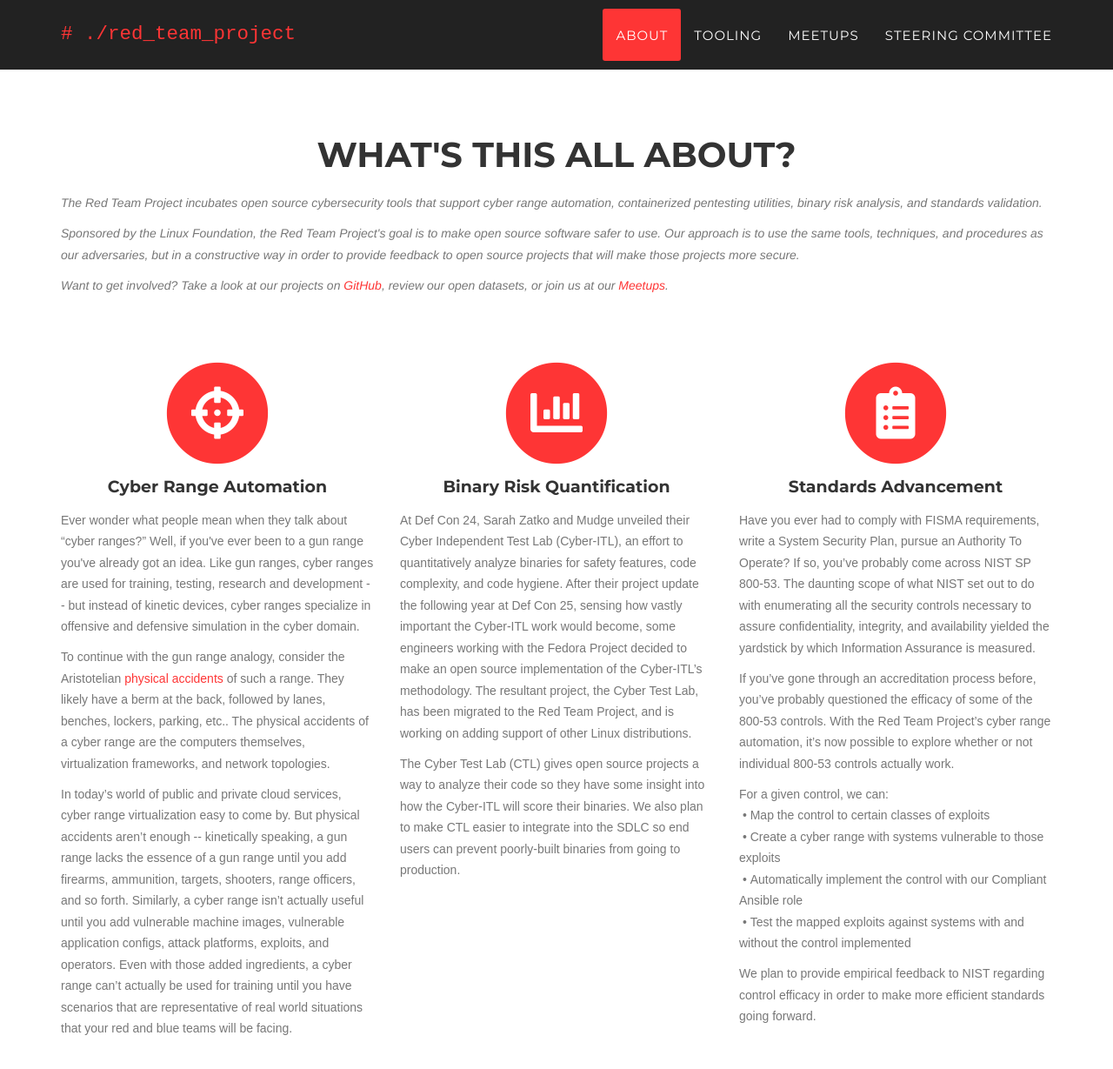
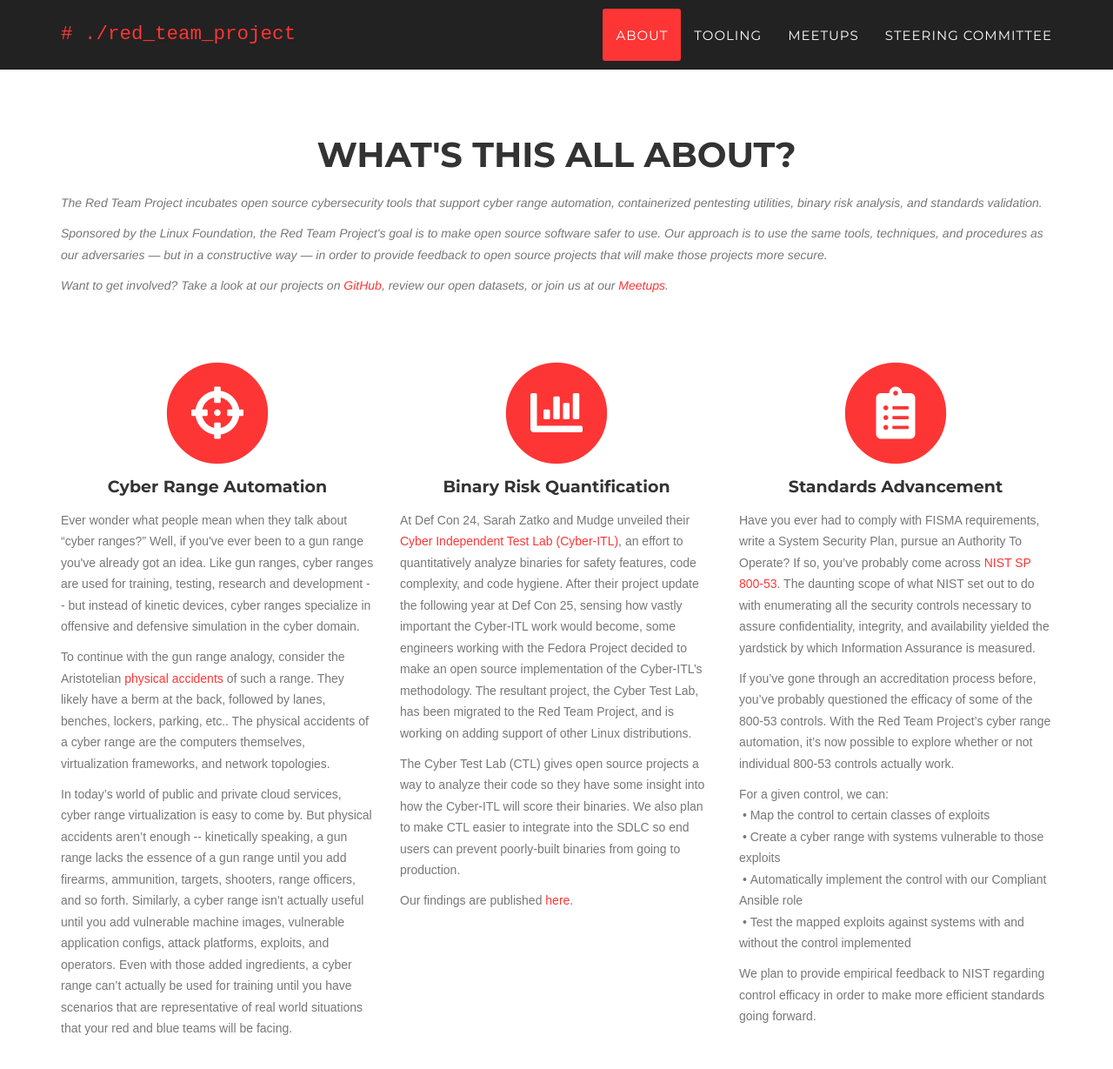
Before and after one commit to redteam-project/redteam-project.github.io, a Jekyll site: the page built from index.html, in a window 1280 px wide and 1400 px high, scrolled down 724 px. Shown: the top 1229 px of the window at 87% size. Built offline with Jekyll 4.4.1, drawn with Linux system fonts in a browser that asks for light colours; some web fonts are replaced.

Commit message:
minor edits

```diff
--- a/_includes/about.html
+++ b/_includes/about.html
@@ -6,7 +6,7 @@
                     <h2 class="section-heading">What's this all about?</h2>
                     <h3 class="section-subheading text-muted">
                       <p align="left">The Red Team Project incubates open source cybersecurity tools that support cyber range automation, containerized pentesting utilities, binary risk analysis, and standards validation.</p>
-                      <p align="left">Sponsored by the Linux Foundation, the Red Team Project's goal is to make open source software safer to use. Our approach is to use the same tools, techniques, and procedures as our adversaries, but in a constructive way in order to provide feedback to open source projects that will make those projects more secure.</p>
+                      <p align="left">Sponsored by the Linux Foundation, the Red Team Project's goal is to make open source software safer to use. Our approach is to use the same tools, techniques, and procedures as our adversaries &mdash; but in a constructive way &mdash; in order to provide feedback to open source projects that will make those projects more secure.</p>
                       <p align="left">Want to get involved? Take a look at our projects on <a href="https://github.com/redteam-project">GitHub</a>, review our open datasets, or join us at our <a href="#meetups">Meetups</a>. </p>
                     </h3>
                 </div>
@@ -21,7 +21,7 @@
                     <h4 class="service-heading">Cyber Range Automation</h4>
                     <p class="text-muted" align="left">Ever wonder what people mean when they talk about “cyber ranges?” Well, if you've ever been to a gun range you've already got an idea. Like gun ranges, cyber ranges are used for training, testing, research and development -- but instead of kinetic devices, cyber ranges specialize in offensive and defensive simulation in the cyber domain.</p>
                     <p class="text-muted" align="left">To continue with the gun range analogy, consider the Aristotelian <a href="https://en.wikipedia.org/wiki/Accident_(philosophy)">physical accidents</a> of such a range. They likely have a berm at the back, followed by lanes, benches, lockers, parking, etc.. The physical accidents of a cyber range are the computers themselves, virtualization frameworks, and network topologies.</p>
-                    <p class="text-muted" align="left">In today’s world of public and private cloud services, cyber range virtualization easy to come by. But physical accidents aren’t enough -- kinetically speaking, a gun range lacks the essence of a gun range until you add firearms, ammunition, targets, shooters, range officers, and so forth. Similarly, a cyber range isn’t actually useful until you add vulnerable machine images, vulnerable application configs, attack platforms, exploits, and operators. Even with those added ingredients, a cyber range can’t actually be used for training until you have scenarios that are representative of real world situations that your red and blue teams will be facing.</p>
+                    <p class="text-muted" align="left">In today’s world of public and private cloud services, cyber range virtualization is easy to come by. But physical accidents aren’t enough -- kinetically speaking, a gun range lacks the essence of a gun range until you add firearms, ammunition, targets, shooters, range officers, and so forth. Similarly, a cyber range isn’t actually useful until you add vulnerable machine images, vulnerable application configs, attack platforms, exploits, and operators. Even with those added ingredients, a cyber range can’t actually be used for training until you have scenarios that are representative of real world situations that your red and blue teams will be facing.</p>
 
                 </div>
                 <div class="col-md-4">
@@ -30,8 +30,9 @@
                         <i class="fa fa-chart-bar fa-stack-1x fa-inverse"></i>
                     </span>
                     <h4 class="service-heading">Binary Risk Quantification</h4>
-                    <p class="text-muted" align="left">At Def Con 24, Sarah Zatko and Mudge unveiled their Cyber Independent Test Lab (Cyber-ITL), an effort to quantitatively analyze binaries for safety features, code complexity, and code hygiene. After their project update the following year at Def Con 25, sensing how vastly important the Cyber-ITL work would become, some engineers working with the Fedora Project decided to make an open source implementation of the Cyber-ITL’s methodology. The resultant project, the Cyber Test Lab, has been migrated to the Red Team Project, and is working on adding support of other Linux distributions.</p>
+                    <p class="text-muted" align="left">At Def Con 24, Sarah Zatko and Mudge unveiled their <a href="https://cyber-itl.org/">Cyber Independent Test Lab (Cyber-ITL)</a>, an effort to quantitatively analyze binaries for safety features, code complexity, and code hygiene. After their project update the following year at Def Con 25, sensing how vastly important the Cyber-ITL work would become, some engineers working with the Fedora Project decided to make an open source implementation of the Cyber-ITL’s methodology. The resultant project, the Cyber Test Lab, has been migrated to the Red Team Project, and is working on adding support of other Linux distributions.</p>
                     <p class="text-muted" align="left">The Cyber Test Lab (CTL) gives open source projects a way to analyze their code so they have some insight into how the Cyber-ITL will score their binaries. We also plan to make CTL easier to integrate into the SDLC so end users can prevent poorly-built binaries from going to production.</p>
+                    <p class="text-muted" align="left">Our findings are published <a href="https://github.com/redteam-project/ctl-results">here</a>.</p>
                 </div>
                 <div class="col-md-4">
                     <span class="fa-stack fa-4x">
@@ -39,7 +40,7 @@
                         <i class="fa fa-clipboard-list fa-stack-1x fa-inverse"></i>
                     </span>
                     <h4 class="service-heading">Standards Advancement</h4>
-                    <p class="text-muted" align="left">Have you ever had to comply with FISMA requirements, write a System Security Plan, pursue an Authority To Operate? If so, you’ve probably come across NIST SP 800-53. The daunting scope of what NIST set out to do with enumerating all the security controls necessary to assure confidentiality, integrity, and availability yielded the yardstick by which Information Assurance is measured.</p>
+                    <p class="text-muted" align="left">Have you ever had to comply with FISMA requirements, write a System Security Plan, pursue an Authority To Operate? If so, you’ve probably come across <a href="https://csrc.nist.gov/publications/detail/sp/800-53/rev-4/final">NIST SP 800-53</a>. The daunting scope of what NIST set out to do with enumerating all the security controls necessary to assure confidentiality, integrity, and availability yielded the yardstick by which Information Assurance is measured.</p>
                     <p class="text-muted" align="left">If you’ve gone through an accreditation process before, you’ve probably questioned the efficacy of some of the 800-53 controls. With the Red Team Project’s cyber range automation, it’s now possible to explore whether or not individual 800-53 controls actually work.</p>
                     <p class="text-muted" align="left">For a given control, we can:<br />
                     &nbsp;&bull;&nbsp;Map the control to certain classes of exploits<br />
```
Also changed, not shown: 2 other files.
